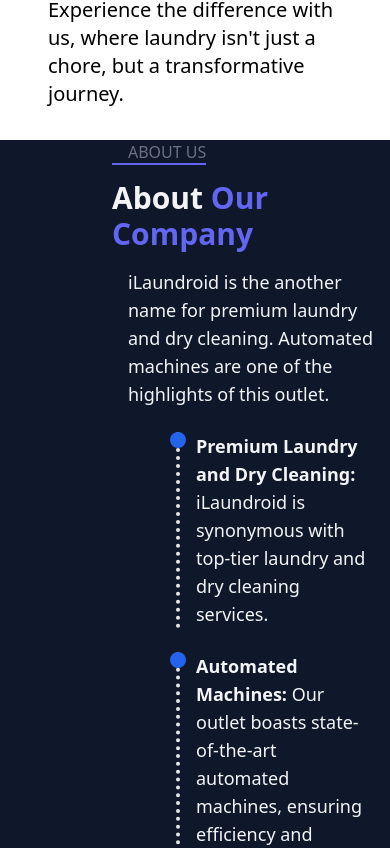
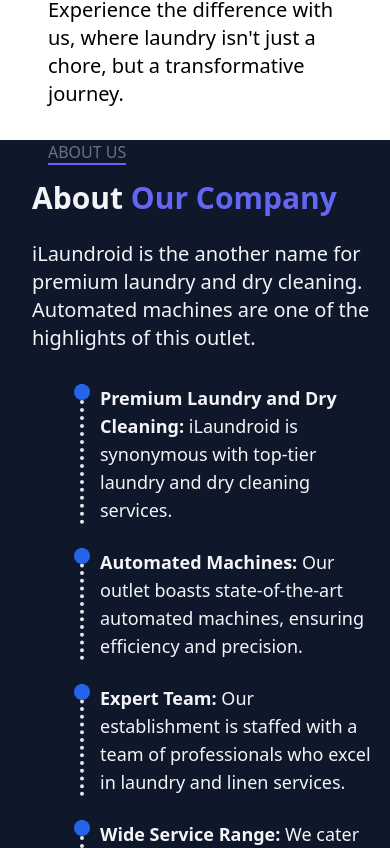
Before and after one commit to vv-01/iLaundroidd, an Angular app: page / in a window 390 px wide. Shown: the part 1152-2000 px from the top of the page. Built offline with nearby package versions, Linux system fonts and the light colour scheme.

Commit message:
updated hero styles for responsive design

```diff
--- a/src/app/aboutus/aboutus.component.html
+++ b/src/app/aboutus/aboutus.component.html
@@ -1,19 +1,19 @@
 <div class="sm:flex items-center text-gray-100 bg-slate-900 w-full h-fit">
-  <div class="sm:w-1/2 pl-24">
+  <div class="sm:w-1/2 lg:pl-24 pl-8">
     <div class="text">
-      <span class="text-gray-500 ml-4 border-b-2 border-indigo-500 uppercase pl-4">
+      <span class="text-gray-500 ml-4 border-b-2 border-indigo-500 uppercase lg:pl-4">
         About us
       </span>
-      <h2 class="my-4 font-bold text-3xl sm:text-4xl pl-4">
+      <h2 class="my-4 font-bold text-3xl sm:text-4xl lg:pl-4">
         About <span class="text-indigo-500"> Our Company </span>
       </h2>
-      <p class="text-gray-100 text-lg pl-8">
+      <p class="text-gray-100 text-lg lg:pl-8 mt-6 mb-8 text-xl sm:mb-12">
         iLaundroid is the another name for premium laundry and dry cleaning.
         Automated machines are one of the highlights of this outlet.
       </p>
       <!-- component -->
-  <div class="pl-20">
-    <div class="relative max-w-sm">
+  <div class="lg:pl-20 pl-12 md:pl-16">
+    <div class="relative max-w-lg">
       <p class="mt-6 border-l-4 border-dotted px-4 text-lg">
         <b>
           Premium Laundry and Dry Cleaning:
@@ -98,7 +98,7 @@
     </div>
   </div>
 
-  <div class="sm:w-1/2 p-24">
+  <div class="sm:w-1/2 p-4">
     <div class="image object-center text-center">
       <img src="https://i.imgur.com/WbQnbas.png" />
     </div>
--- a/src/app/footer/footer.component.html
+++ b/src/app/footer/footer.component.html
@@ -9,7 +9,7 @@
   >
 
   <p class="my-5 leading-normal text-lg text-indigo-500">
-    St. Joseph Engineering College Vamanjoor<br />Mangalore, Karnataka 575005, India
+    St. Joseph Engineering College, Vamanjoor<br />Mangalore, Karnataka 575005, India
   </p>
   <span class="inline-flex">
     <a class="text-gray-300" (click)="gotoPage('facebook')">
--- a/src/app/hero/hero.component.html
+++ b/src/app/hero/hero.component.html
@@ -1,9 +1,9 @@
 <section class="dark:dark:bg-slate-900 dark:dark:text-gray-100 pt-12">
   <div
-    class="container flex flex-col justify-center p-6 mx-auto sm:py-12 lg:py-24 lg:flex-row lg:justify-between"
+    class="container flex flex-col justify-center p-6 lg:mx-8 sm:py-12 lg:py-24 lg:flex-row lg:justify-between"
   >
     <div
-      class="flex items-center justify-center p-6 mt-8 lg:mt-0 h-72 sm:h-80 lg:h-96 xl:h-112 2xl:h-128"
+      class="flex items-center justify-center sm:p-6 md:p-6 lg:pl-40 mt-8 lg:mt-0 h-72 sm:h-80 lg:h-96 xl:h-112 2xl:h-128"
     >
       <img
         src="../../assets/img/laundry-feature.webp"
@@ -14,7 +14,7 @@
     <div
       class="flex flex-col justify-center text-center rounded-sm lg:max-w-md xl:max-w-lg lg:text-left"
     >
-      <h1 class="text-5xl font-bold leadi sm:text-6xl">
+      <h1 class="text-5xl font-bold leading-none sm:text-6xl">
         Leave No Stain Behind. Your
         <span class="dark:dark:text-indigo-500">Laundry, </span>Our
         <span class="dark:dark:text-indigo-500">Priority</span>. One Load at a
```
